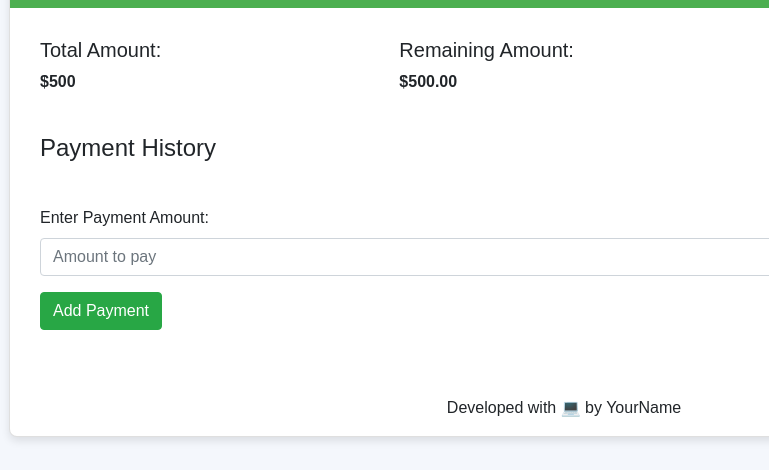
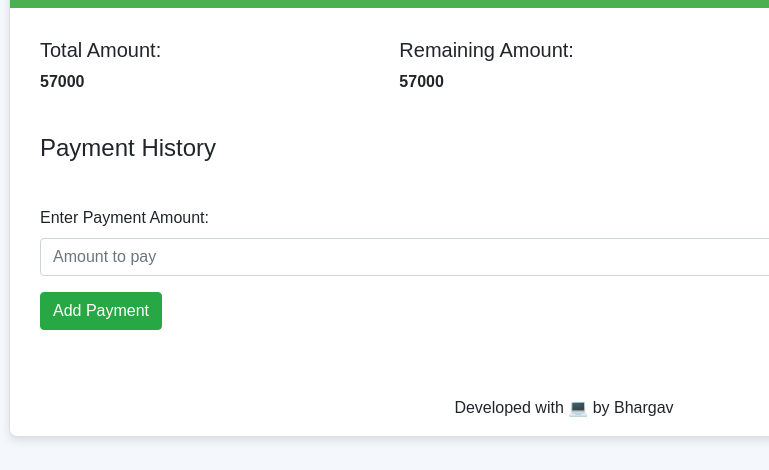
Before and after one commit to Bhargavr216/EMI, a plain HTML site: page index.html in a window 1280 px wide. Shown: the part 155-625 px from the top of the page, 76-845 px from the left. Drawn offline with nearby package versions, Linux system fonts and the light colour scheme.

Commit message:
Update index.html

```diff
--- a/index.html
+++ b/index.html
@@ -5,9 +5,7 @@
   <meta charset="UTF-8">
   <meta name="viewport" content="width=device-width, initial-scale=1.0">
   <title>Payment Tracker</title>
-  <!-- Bootstrap CSS -->
   <link href="https://stackpath.bootstrapcdn.com/bootstrap/4.5.2/css/bootstrap.min.css" rel="stylesheet">
-  <!-- Font Awesome for Icons -->
   <link href="https://cdnjs.cloudflare.com/ajax/libs/font-awesome/5.15.4/css/all.min.css" rel="stylesheet">
   <style>
     body {
@@ -67,7 +65,6 @@
       animation: bounceIn 1s;
     }
 
-    /* CSS Animations */
     @keyframes fadeIn {
       0% {
         opacity: 0;
@@ -108,25 +105,20 @@
       </div>
 
       <div class="card-body">
-        <!-- Total Amount Section -->
         <div class="row mb-4">
           <div class="col-md-4">
             <h5>Total Amount:</h5>
-            <p class="amount" id="totalAmount">$500</p>
+            <p class="amount" id="totalAmount">57000</p>
           </div>
           <div class="col-md-4">
             <h5>Remaining Amount:</h5>
-            <p class="amount" id="remainingAmount">$500</p>
+            <p class="amount" id="remainingAmount">57000</p>
           </div>
         </div>
-
-        <!-- Payment List Section -->
         <h4>Payment History</h4>
         <div class="payment-list" id="paymentList">
-          <!-- Payment Items will go here -->
         </div>
 
-        <!-- Add Payment Form -->
         <div class="form-group mt-4">
           <label for="paymentAmount">Enter Payment Amount:</label>
           <input type="number" class="form-control" id="paymentAmount" placeholder="Amount to pay">
@@ -137,32 +129,23 @@
       </div>
 
       <div class="footer">
-        <p>Developed with 💻 by YourName</p>
+        <p>Developed with 💻 by Bhargav</p>
       </div>
     </div>
   </div>
 
-  <!-- Bootstrap JS, Popper.js, and jQuery -->
   <script src="https://code.jquery.com/jquery-3.5.1.slim.min.js"></script>
   <script src="https://cdn.jsdelivr.net/npm/@popperjs/core@2.5.0/dist/umd/popper.min.js"></script>
   <script src="https://stackpath.bootstrapcdn.com/bootstrap/4.5.2/js/bootstrap.min.js"></script>
-
-  <!-- Custom JS -->
   <script>
-    // Retrieve data from localStorage or set default values
     let totalAmount = parseFloat(localStorage.getItem('totalAmount')) || 500;
     let remainingAmount = parseFloat(localStorage.getItem('remainingAmount')) || totalAmount;
     let paymentHistory = JSON.parse(localStorage.getItem('paymentHistory')) || [];
-
-    // Get DOM elements
     const totalAmountElem = document.getElementById('totalAmount');
     const remainingAmountElem = document.getElementById('remainingAmount');
     const paymentList = document.getElementById('paymentList');
     const paymentAmountElem = document.getElementById('paymentAmount');
-
-    // Function to update the payment list and amounts
     function renderPayments() {
-      // Render payment history
       paymentList.innerHTML = '';
       paymentHistory.forEach(payment => {
         const paymentItem = document.createElement('div');
@@ -170,42 +153,24 @@
         paymentItem.innerHTML = `<i class="fas fa-dollar-sign"></i> Paid: $${payment.amount} on ${payment.date}`;
         paymentList.appendChild(paymentItem);
       });
-
-      // Update total and remaining amounts on the page
-      totalAmountElem.textContent = `$${totalAmount}`;
-      remainingAmountElem.textContent = `$${remainingAmount.toFixed(2)}`;
+      totalAmountElem.textContent = `Rs{totalAmount}`;
+      remainingAmountElem.textContent = `Rs{remainingAmount.toFixed(2)}`;
     }
-
-    // Function to handle adding a new payment
     function addPayment() {
       const paymentAmount = parseFloat(paymentAmountElem.value);
       if (isNaN(paymentAmount) || paymentAmount <= 0 || paymentAmount > remainingAmount) {
         alert('Please enter a valid payment amount.');
         return;
       }
-
-      // Create a new payment record
       const paymentTime = new Date().toLocaleString();
       remainingAmount -= paymentAmount;
-
-      // Store the payment in the history
       paymentHistory.push({ amount: paymentAmount, date: paymentTime });
-
-      // Update localStorage
       localStorage.setItem('paymentHistory', JSON.stringify(paymentHistory));
-      localStorage.setItem('remainingAmount', remainingAmount.toFixed(2));
-
-      // Render the updated list and amounts
+      localStorage.setItem('remainingAmount', remainingAmount.toFixed(2));\
       renderPayments();
-
-      // Clear the input field
       paymentAmountElem.value = '';
     }
-
-    // Event listener for the 'Add Payment' button
     document.getElementById('addPaymentBtn').addEventListener('click', addPayment);
-
-    // Render initial data from localStorage
     renderPayments();
   </script>
 </body>
```
